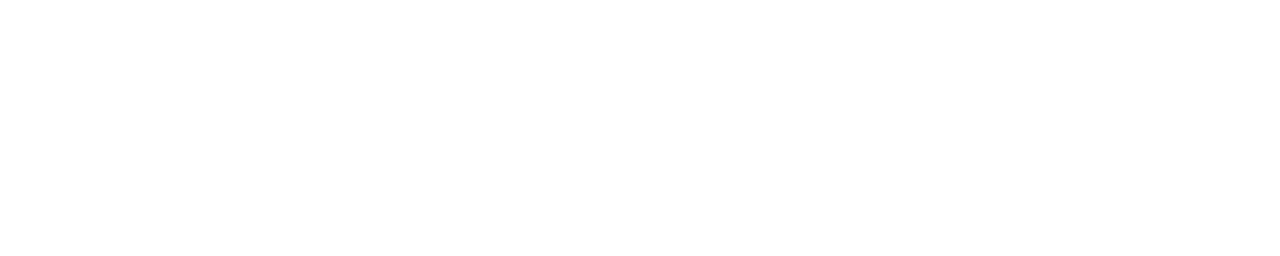
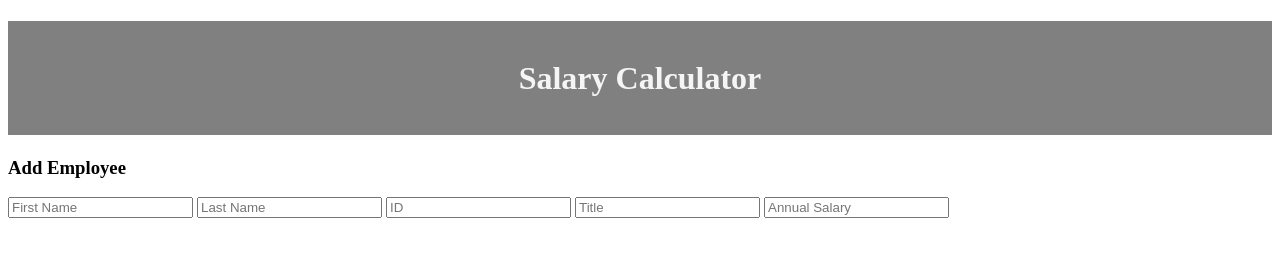
Before and after one commit to Max-simmons/weekend-jquery-salary-calculator, a plain HTML site: page index.html in a window 1280 px wide. Drawn offline with Linux system fonts and the light colour scheme.

Commit message:
Add employee

```diff
--- a/index.html
+++ b/index.html
@@ -11,6 +11,44 @@
     <script src="script.js"></script>
 </head>
 <body>
+    <h1>Salary Calculator</h1>
+<section>
+    <h3>Add Employee</h3>
+    <form>
+        <input
+        id="first-name-input"
+        placeholder="First Name"
+        type="text">
+
+        <input
+        id="last-name-input"
+        placeholder="Last Name"
+        type="text">
+
+        <input
+        id="id-number"
+        placeholder="ID"
+        type="text">
+
+        <input
+        id="title-input"
+        placeholder="Title"
+        type="text">
+
+        <input
+        id="salary-input"
+        placeholder="Annual Salary"
+        type="text">
+    </form>
+</section>
+
+<section>
+
+
+</section>
+
+
+
 
 
     <script src="" async defer></script>
--- a/style.css
+++ b/style.css
@@ -0,0 +1,6 @@
+h1{
+    background-color: grey;
+    text-align: center;
+    color: whitesmoke;
+    padding: 1.2em;
+}
```
Lines whose indentation alone changed are shown as unchanged.
